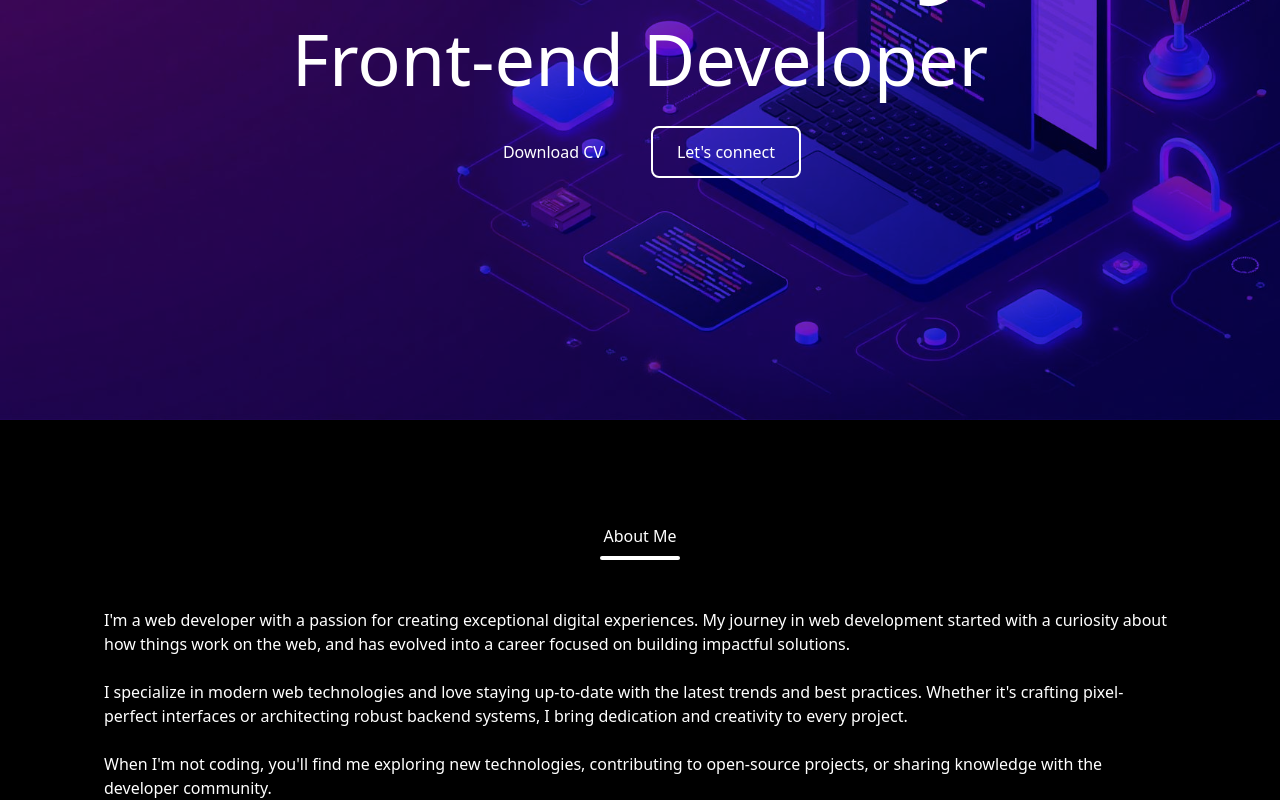
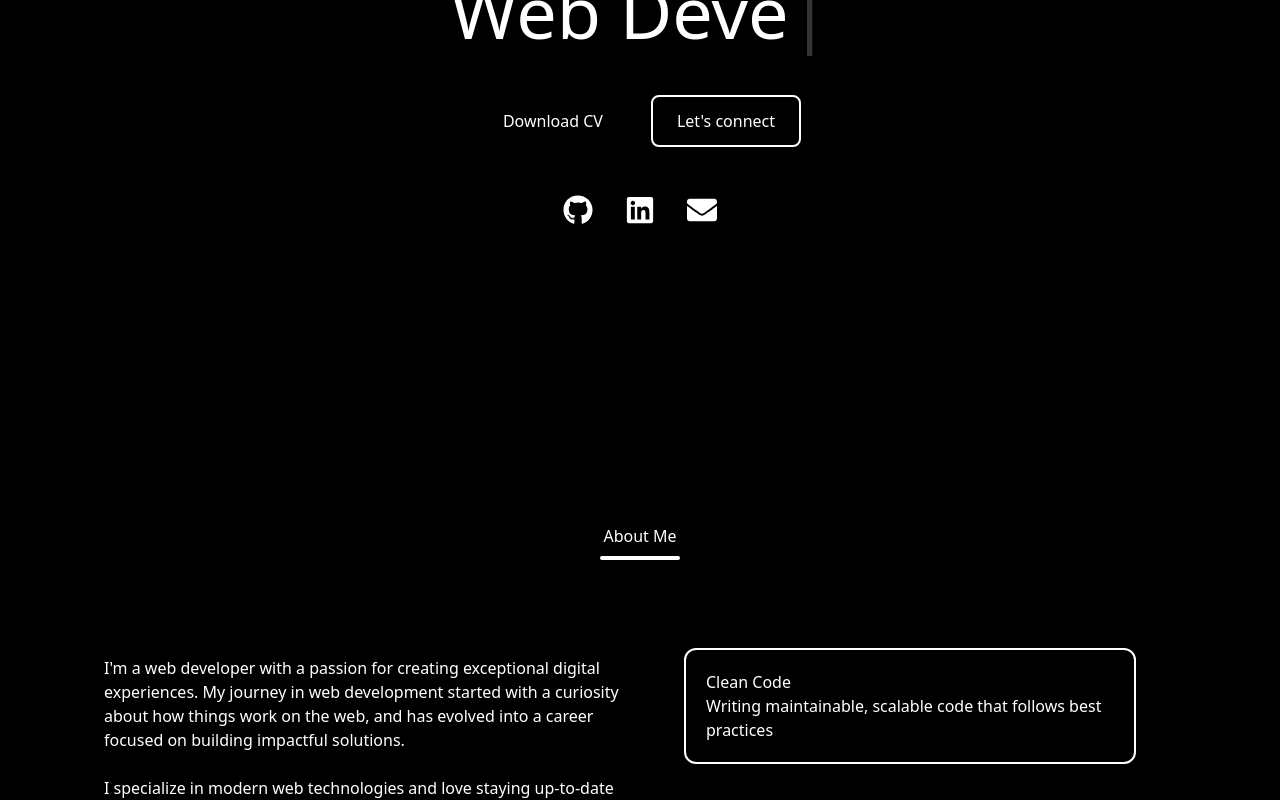
Before and after one commit to NatalieVinyu/natalie-vinyu-website, a React (Vite) app: page / in a window 1280 px wide. Shown: the part 380-1180 px from the top of the page. Built offline with nearby package versions, Linux system fonts and the light colour scheme.

Commit message:
add typewriter effect to homepage and update about section layout

```diff
--- a/package.json
+++ b/package.json
@@ -16,7 +16,8 @@
     "react": "^19.1.1",
     "react-dom": "^19.1.1",
     "react-icons": "^5.5.0",
-    "tailwindcss": "^4.1.13"
+    "tailwindcss": "^4.1.13",
+    "typewriter-effect": "^2.22.0"
   },
   "devDependencies": {
     "@eslint/js": "^9.33.0",
--- a/src/Pages/About.jsx
+++ b/src/Pages/About.jsx
@@ -22,7 +22,8 @@ export default function About() {
         <div className='w-20 h-1 bg-white mt-2 rounded-full'></div>
       </div>
 
-      <div className='justify-center text-white pt-12'>
+    <div className='grid grid-cols-2 gap-2 pt-12'>
+        <div className='align-center justify-center text-white pt-12'>
           <p>I'm a web developer with a passion for creating exceptional digital experiences. My journey in web development started with a curiosity about how things work on the web, and has evolved into a career focused on building impactful solutions.</p>
           <br />
           <p>I specialize in modern web technologies and love staying up-to-date with the latest trends and best practices. Whether it's crafting pixel-perfect interfaces or architecting robust backend systems, I bring dedication and creativity to every project.</p>
@@ -30,8 +31,8 @@ export default function About() {
           <p> When I'm not coding, you'll find me exploring new technologies, contributing to open-source projects, or sharing knowledge with the developer community.</p>
         </div>
 
-      {/* HIGHLIGHTS */}
-      <div className='text-white pt-12'>
+
+        <div className='text-white '>
           <div className=''>
             {highlights.map((item, index) => (
               <div className='border-2 border-solid rounded-xl m-10 p-5 ' key={index}>
@@ -41,6 +42,7 @@ export default function About() {
            ))}
           </div>
         </div>
+     </div>
 
     </section>
   )
--- a/src/Pages/Homepage.jsx
+++ b/src/Pages/Homepage.jsx
@@ -1,13 +1,27 @@
 import React from 'react'
+import Typewriter from 'typewriter-effect';
+import { FaGithub, FaLinkedin, FaEnvelope } from "react-icons/fa";
+
 
 export default function Homepage() {
   return (
-    <div className="flex items-center justify-center min-h-screen bg-[url('./assets/hero-bg.jpg')] bg-cover bg-center bg-violet-950/90 bg-blend-overlay">
+    <div className="flex items-center justify-center min-h-screen bg-black flex-col space-y-8">
       <div className="text-center space-y-8" >
         <h1 className="text-6xl md:text-9xl text-white font-bold">Natalie Vinyu</h1>
-        <h2 className="text-3xl md:text-7xl text-white">Front-end Developer</h2>
 
-        <div className="flex flex-col md:flex-row justify-center gap-6 mt-6">
+        <h2 className="text-3xl md:text-7xl text-white"><Typewriter
+          options={{
+            strings: ['Software Engineerer', 'Web Developer'],
+            autoStart: true,
+            loop: true,
+            deleteSpeed: 90,
+            cursor: '|',
+            delay: 75,
+          }}
+          />
+        </h2>
+
+        <div className="flex flex-col md:flex-row justify-center gap-6 mt-12">
           <button className="px-6 py-3 text-white rounded-lg  transition cursor-pointer">
             Download CV
           </button>
@@ -15,6 +29,18 @@ export default function Homepage() {
             Let's connect
           </a>
         </div>
+
+        <div className='mt-12'>
+          <a href="">
+            <FaGithub className="text-white text-3xl mx-4 inline-block hover:text-gray-300 transition cursor-pointer" />
+          </a>
+          <a href="">
+            <FaLinkedin className="text-white text-3xl mx-4 inline-block hover:text-gray-300 transition cursor-pointer" />
+          </a>
+          <a href="mailto:natalievinyu@gmail.com">
+            <FaEnvelope className="text-white text-3xl mx-4 inline-block hover:text-gray-300 transition cursor-pointer" />
+          </a>
+        </div>
       </div>
     </div>
   );
```
Also changed, not shown: 1 other file (tests, documents, lock files or other folders). Lines whose indentation alone changed are shown as unchanged.
